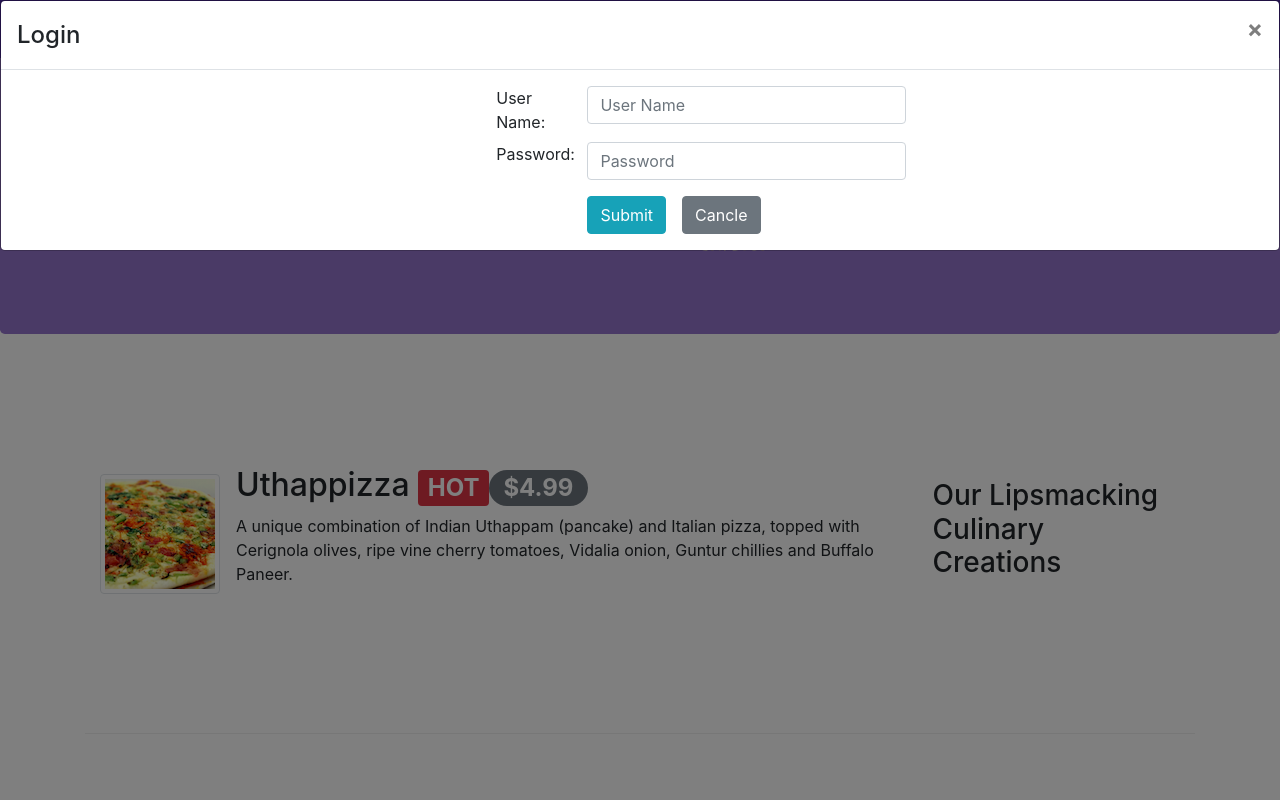
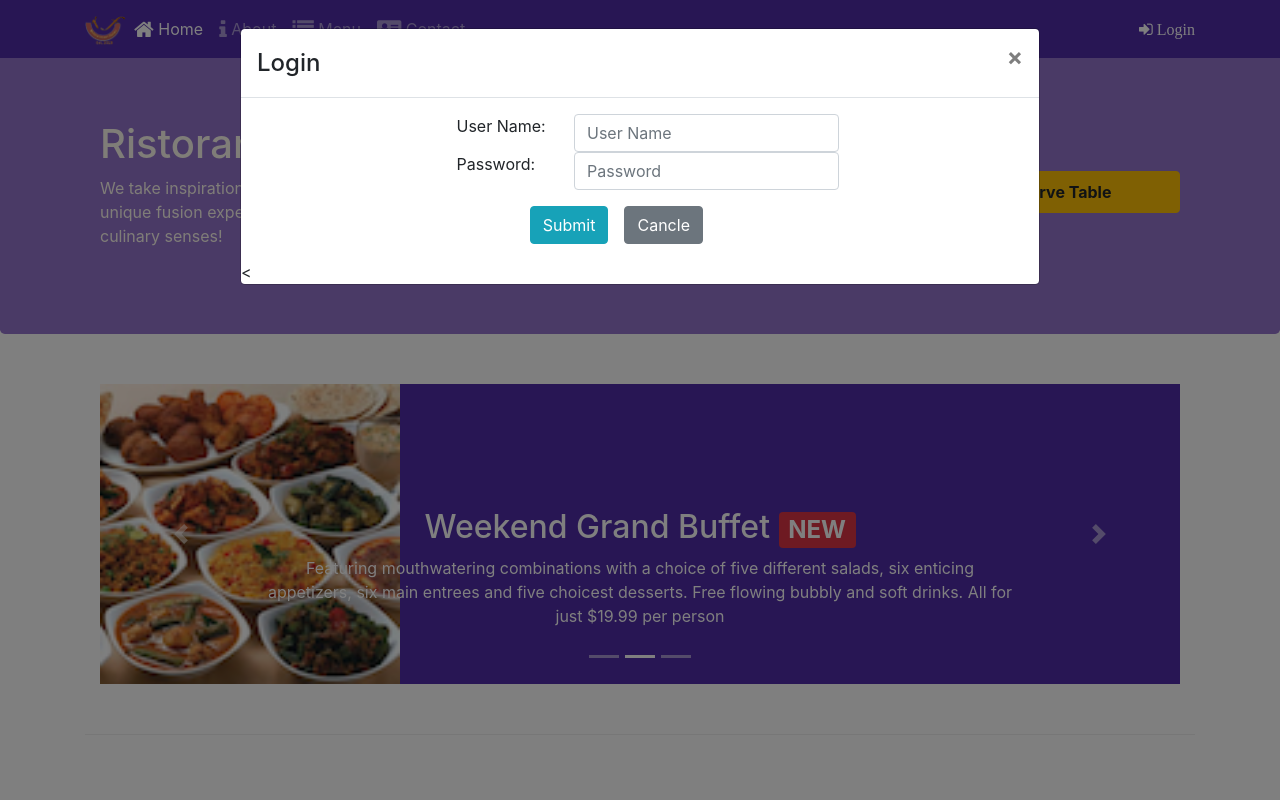
Before and after one commit to muhdibee/confusion, a website: page index.html in a window 1280 px wide. Both pictures are taken after a click on the link "Login". Shown: the top 800 px of the page. Drawn offline with nearby package versions, Linux system fonts and the light colour scheme.

Commit message:
Carousel

```diff
--- a/css/styles.css
+++ b/css/styles.css
@@ -52,3 +52,18 @@ body {
 	padding: 10px;
 	border-bottom:1px solid #DDD;
 }
+
+.carousel{
+	background:#512DA8;
+}
+
+.carousel-item{
+	height:300px;
+}
+
+.carousel-item img{
+	position: absolute;
+	top: 0;
+	left: 0;
+	min-height: 300px;
+}
--- a/index.html
+++ b/index.html
@@ -37,20 +37,21 @@
         </div>
     </nav>
 
-    <div class="modal" role="dialog" id="loginmodal" class="col-12">
-        <div class="modal-content">
+    <div class="modal" role="dialog" id="loginmodal">
+        <div class="modal-dialog modal-lg modal-content" role="content">
+             <!-- <div class=""> -->
             <div class="modal-header">
                 <h4 class="modal-title">Login</h4>
-                    <button type="modal" class="close" data-dismiss="modal">&times;</button>
+                    <button type="button" class="close" data-dismiss="modal">&times;</button>
             </div>
-                <div class="modal-body align-self-center justify-content-center justify-items-center col-12 col-sm-6 offset-3" >
-                    <form class="form">
+                <div class="modal-body align-self-center justify-content-center justify-items-center col-12 col-sm-8 offset-2" >
+                    <form class="form" method="GET">
                         <div class="row">
-                            <label for="username" class="col-sm-2">User Name: </label>
+                            <label for="username" class="col-sm-3">User Name: </label>
                             <input type="text" name="username" class="form-control col-6" placeholder="User Name">
                         </div>
                         <div class="row">
-                            <label for="password" class="form-label col-sm-2">Password: </label>
+                            <label for="password" class="form-label col-sm-3">Password: </label>
                             <input type="password" name="password" class="form-control col-6" placeholder="Password">
                         </div>
                         <div class="row mt-3">
@@ -58,7 +59,8 @@
                             <button type="button" role="button" class="btn btn-secondary" data-dismiss="modal">Cancle</button>
                         </div>
                 </div>
-            </div>
+            <<!-- /div> -->
+        </div>
     </div>
 
     <header class="jumbotron">
@@ -72,11 +74,51 @@
                     <img src="img/logo.png" class="img-fluid">
                 </div>
                 <div class="col-12 col-sm align-self-center">
-                    <a role="button" class="btn btn-block nav-link btn-warning" data-toggle="tooltip" data-html="true"; title="Or call us at </br> +2348167693887" data-placement="right" href="#reservation"><strong>Reserve Table</strong></a>
+                    <a role="button" class="btn btn-block nav-link btn-warning" data-toggle="tooltip" data-html="true" title="Or call us at </br> <strong>+2348167693887</strong" data-placement="bottom" href="#reservation"><strong>Reserve Table</strong></a>
                 </div>
             </div>
         </div>
     </header>
+    <div class="container">
+        <div class="row row-content">
+            <div class="col">
+                <div class="carousel slide" id="mycarousel" data-ride="carousel">
+                    <div class="carousel-inner" role="listbox">
+                        <div class="carousel-item active">
+                            <img src="img/Uthappizza.png" alt="Uthappizza" class="d-sm-block img-fluid">
+                            <div class="carousel-caption d-none d-md-block">
+                                <h2>Uthappizza<span class="badge badge-danger">HOT</span><span class="badge badge-pill badge-secondary">$4.99</span></h2>
+                                <p class="d-none d-sm-block"><stron>A unique combination of Indian Uthappam (pancake) and Italian pizza, topped with Cerignola olives, ripe vine cherry tomatoes, Vidalia onion, Guntur chillies and Buffalo Paneer.</stron></p>
+                            </div>
+                        </div>
+                        <div class="carousel-item">
+                             <img src="img/buffet.png" alt="buffet" class="d-sm-block img-fluid">
+                             <div class="carousel-caption d-none d-md-block">
+                                <h2>Weekend Grand Buffet <span class="badge badge-danger">NEW</span></h2>
+                                <p>Featuring mouthwatering combinations with a choice of five different salads, six enticing appetizers, six main entrees and five choicest desserts. Free flowing bubbly and soft drinks. All for just $19.99 per person </p>
+                            </div>
+                        </div>
+                        <div class="carousel-item">
+                             <img src="img/alberto.png" alt="alberto" class="d-sm-block img-fluid">
+                             <div class="carousel-caption d-none d-md-block">
+                                <h2>Alberto</h2>
+                                <h4>Executive Chef</h4>
+                                <p class="d-none d-sm-block">Award winning three-star Michelin chef with wide International experience having worked closely with whos-who in the culinary world, he specializes in creating mouthwatering Indo-Italian fusion experiences. </p>
+                            </div>
+                        </div>
+                    </div>
+                    <ol class="carousel-indicators" id="control">
+                        <li class="active" data-target="#mycarousel" data-slide-to="0"></li>
+                        <li class="" data-target="#mycarousel" data-slide-to="1"></li>
+                        <li class="" data-target="#mycarousel" data-slide-to="2"></li>
+                    </ol>
+                    <a class="carousel-control-prev" href="#mycarousel" role="button" data-slide="prev"><span class="carousel-control-prev-icon"></span></a>
+                    <a class="carousel-control-next" href="#mycarousel" role="button" data-slide="next"><span class="carousel-control-next-icon"></span></a>
+                </div>
+            </div>
+        </div>
+    </div>
+
 
     <div class="container">   <!-- container 2 -->
         <div class="row row-content align-items-center">     <!-- row 1 -->
@@ -206,9 +248,10 @@
     <script src="node_modules/popper.js/dist/umd/popper.min.js"></script>
     <script src="node_modules/bootstrap/dist/js/bootstrap.min.js"></script>
     <script type="text/javascript">
-        $(document).ready(function(){
-            $('[data-toggle="tooltip"]').tooltip();
+       $(document).ready(function(){
+           $('[data-toggle="tooltip"]').tooltip();
         });
+
     </script>
 </body>
 
```
